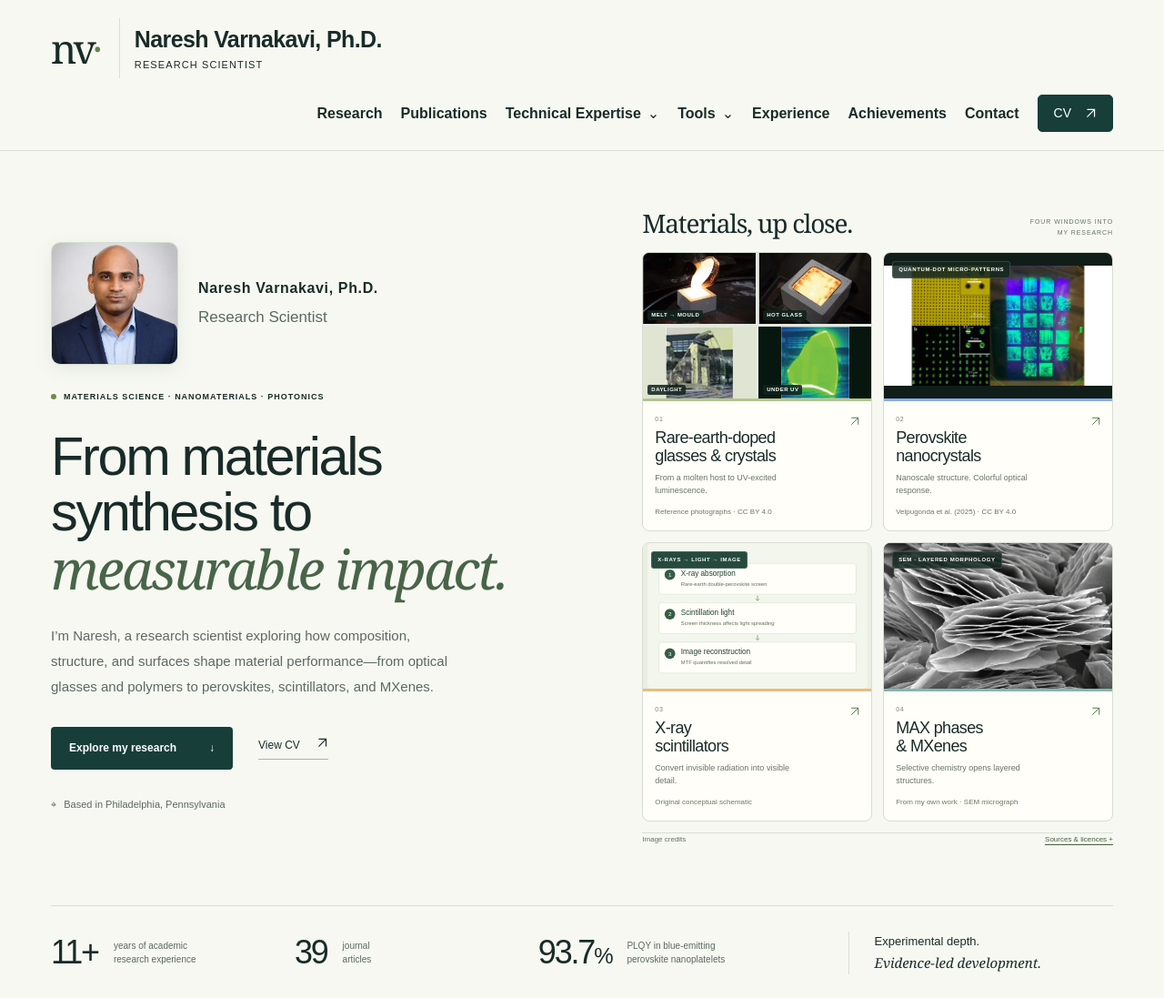
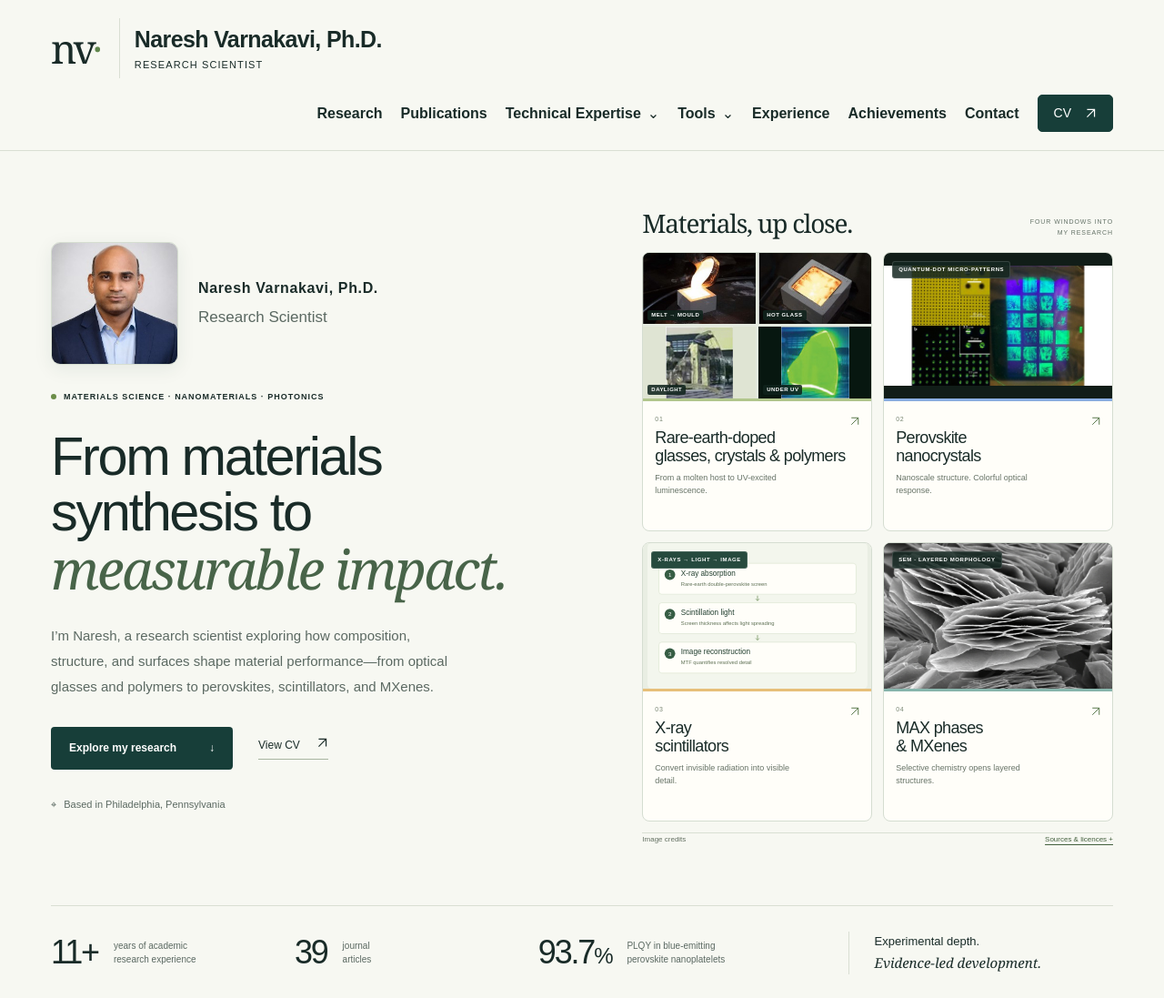
Before and after one commit to varnaresh17/varnaresh17.github.io, a plain HTML site: page index.html in a window 1280 px wide. Shown: the top 1097 px of the page at 91% size. Drawn offline with Linux system fonts and the light colour scheme.

Commit message:
Update website with visual editor

```diff
--- a/index.html
+++ b/index.html
@@ -35,19 +35,19 @@
               <div class="glass-stage glass-daylight"><img src="assets/images/glass-daylight.png" alt="Representative transparent terbium-doped glass-ceramic sample photographed in natural light"><span>DAYLIGHT</span></div>
               <div class="glass-stage glass-uv"><img src="assets/images/glass-uv.png" alt="The representative terbium-doped glass-ceramic sample emitting green light under ultraviolet illumination"><span>UNDER UV</span></div>
             </div>
-            <div class="window-copy"><span class="window-number">01</span><h3>Rare-earth-doped<br>glasses &amp; crystals</h3><p>From a molten host to UV-excited luminescence.</p><small class="material-credit">Reference photographs · CC BY 4.0</small><span class="window-arrow" aria-hidden="true"><svg viewBox="0 0 16 16" fill="none" stroke="currentColor" stroke-width="1.3"><path d="M3 13 13 3M3 3h10v10"></path></svg></span></div>
+            <div class="window-copy"><span class="window-number">01</span><h3>Rare-earth-doped<br>glasses, crystals &amp; polymers</h3><p>From a molten host to UV-excited luminescence.</p><small class="material-credit"><br></small><span class="window-arrow" aria-hidden="true"><svg viewBox="0 0 16 16" fill="none" stroke="currentColor" stroke-width="1.3"><path d="M3 13 13 3M3 3h10v10"></path></svg></span></div>
           </a>
           <a class="material-window window-perovskite" href="publications.html?area=perovskites">
             <div class="material-photo perovskite-photo licensed-pattern-photo"><img src="assets/images/nanopatterns.jpeg" alt="Published fluorescence microscopy showing quantum-dot micropatterns"><span class="photo-tag">QUANTUM-DOT MICRO-PATTERNS</span></div>
-            <div class="window-copy"><span class="window-number">02</span><h3>Perovskite<br>nanocrystals</h3><p>Nanoscale structure. Colorful optical response.</p><small class="material-credit">Velpugonda et al. (2025) · CC BY 4.0</small><span class="window-arrow" aria-hidden="true"><svg viewBox="0 0 16 16" fill="none" stroke="currentColor" stroke-width="1.3"><path d="M3 13 13 3M3 3h10v10"></path></svg></span></div>
+            <div class="window-copy"><span class="window-number">02</span><h3>Perovskite<br>nanocrystals</h3><p>Nanoscale structure. Colorful optical response.</p><small class="material-credit"><br></small><span class="window-arrow" aria-hidden="true"><svg viewBox="0 0 16 16" fill="none" stroke="currentColor" stroke-width="1.3"><path d="M3 13 13 3M3 3h10v10"></path></svg></span></div>
           </a>
           <a class="material-window window-xray" href="publications.html?area=scintillators">
             <div class="material-photo xray-photo original-process-photo"><img src="assets/highlights/p06.svg" alt="Original concept diagram of X-ray absorption, scintillation light and image reconstruction"><span class="photo-tag">X-RAYS → LIGHT → IMAGE</span></div>
-            <div class="window-copy"><span class="window-number">03</span><h3>X-ray<br>scintillators</h3><p>Convert invisible radiation into visible detail.</p><small class="material-credit">Original conceptual schematic</small><span class="window-arrow" aria-hidden="true"><svg viewBox="0 0 16 16" fill="none" stroke="currentColor" stroke-width="1.3"><path d="M3 13 13 3M3 3h10v10"></path></svg></span></div>
+            <div class="window-copy"><span class="window-number">03</span><h3>X-ray<br>scintillators</h3><p>Convert invisible radiation into visible detail.</p><small class="material-credit"><br></small><span class="window-arrow" aria-hidden="true"><svg viewBox="0 0 16 16" fill="none" stroke="currentColor" stroke-width="1.3"><path d="M3 13 13 3M3 3h10v10"></path></svg></span></div>
           </a>
           <a class="material-window window-mxene" href="publications.html?area=mxenes">
             <div class="material-photo mxene-photo"><img src="assets/images/max-mxene-sem.webp" alt="Real SEM micrograph showing the accordion-like layers of a selectively etched MAX-phase product"><span class="photo-tag">SEM · LAYERED MORPHOLOGY</span></div>
-            <div class="window-copy"><span class="window-number">04</span><h3>MAX phases<br>&amp; MXenes</h3><p>Selective chemistry opens layered structures.</p><small class="material-credit">From my own work · SEM micrograph</small><span class="window-arrow" aria-hidden="true"><svg viewBox="0 0 16 16" fill="none" stroke="currentColor" stroke-width="1.3"><path d="M3 13 13 3M3 3h10v10"></path></svg></span></div>
+            <div class="window-copy"><span class="window-number">04</span><h3>MAX phases<br>&amp; MXenes</h3><p>Selective chemistry opens layered structures.</p><small class="material-credit"><br></small><span class="window-arrow" aria-hidden="true"><svg viewBox="0 0 16 16" fill="none" stroke="currentColor" stroke-width="1.3"><path d="M3 13 13 3M3 3h10v10"></path></svg></span></div>
           </a>
         </div>
         <details class="gallery-credits"><summary>Image credits <span>Sources &amp; licences +</span></summary><p>Glass preparation: Figure 5a,b excerpts from <a href="https://doi.org/10.1007/s40940-022-00176-y" target="_blank" rel="noopener noreferrer">Giesecke &amp; Dillenburger, <i>Glass Structures &amp; Engineering</i> 7, 231–251 (2022)</a>. Daylight and UV glass-ceramic photographs: Figure 2E,F insets from <a href="https://doi.org/10.1002/advs.202309433" target="_blank" rel="noopener noreferrer">Jia et al., <i>Advanced Science</i> 11, 2309433 (2024)</a>. Both are <a href="https://creativecommons.org/licenses/by/4.0/" target="_blank" rel="noopener noreferrer">CC BY 4.0</a>; panels are cropped for this layout. These representative photographs come from separate studies.</p><p>Quantum-dot micropatterns: selected panels from <a href="https://doi.org/10.37188/lam.2025.015" target="_blank" rel="noopener noreferrer">Velpugonda, Varnakavi, Yerich &amp; Lin, <i>Light: Advanced Manufacturing</i> 6, 15 (2025)</a>, <a href="https://creativecommons.org/licenses/by/4.0/" target="_blank" rel="noopener noreferrer">CC BY 4.0</a>; cropped for display. X-ray process graphic: original conceptual schematic. SEM: From my own work on MAX phases and MXenes; layered morphology alone does not establish phase purity.</p></details>
```
